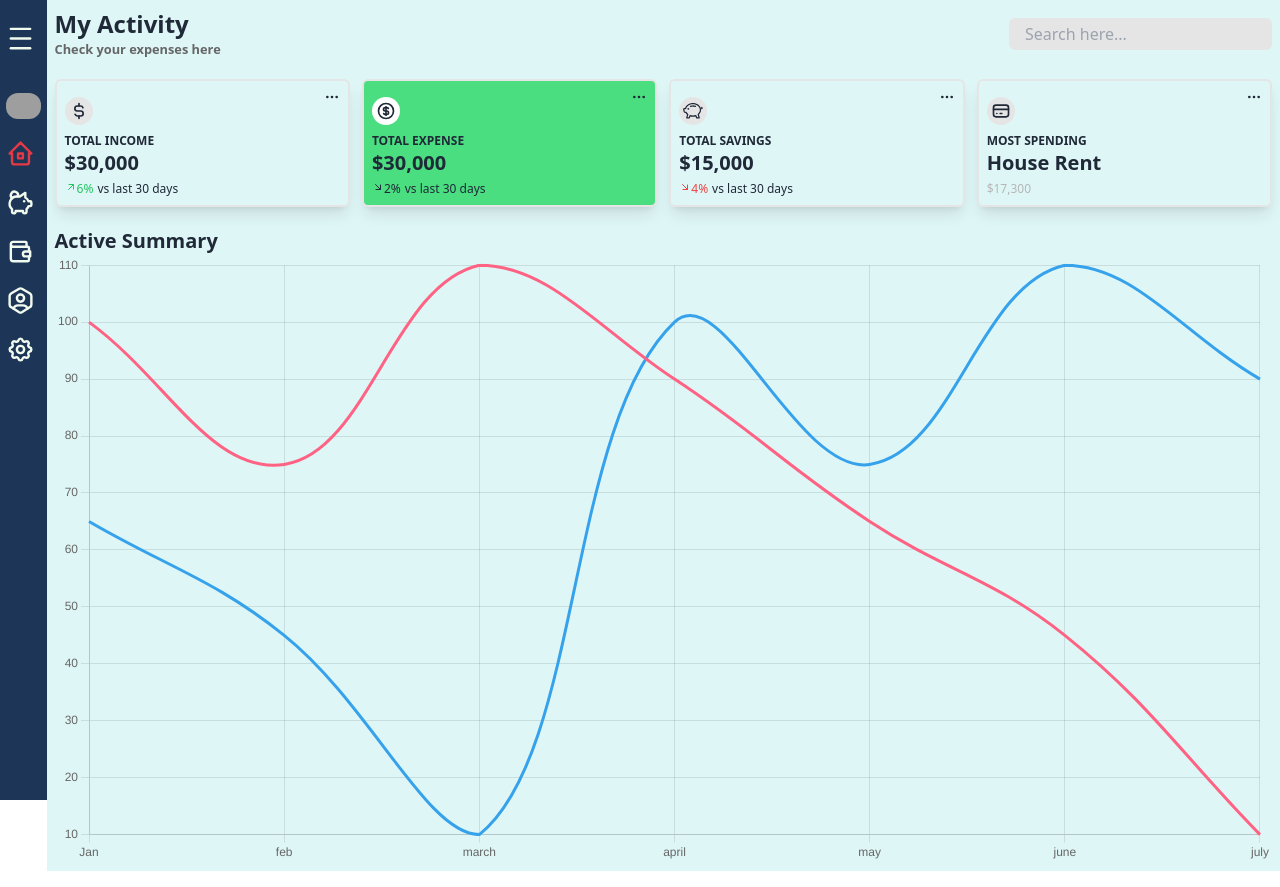
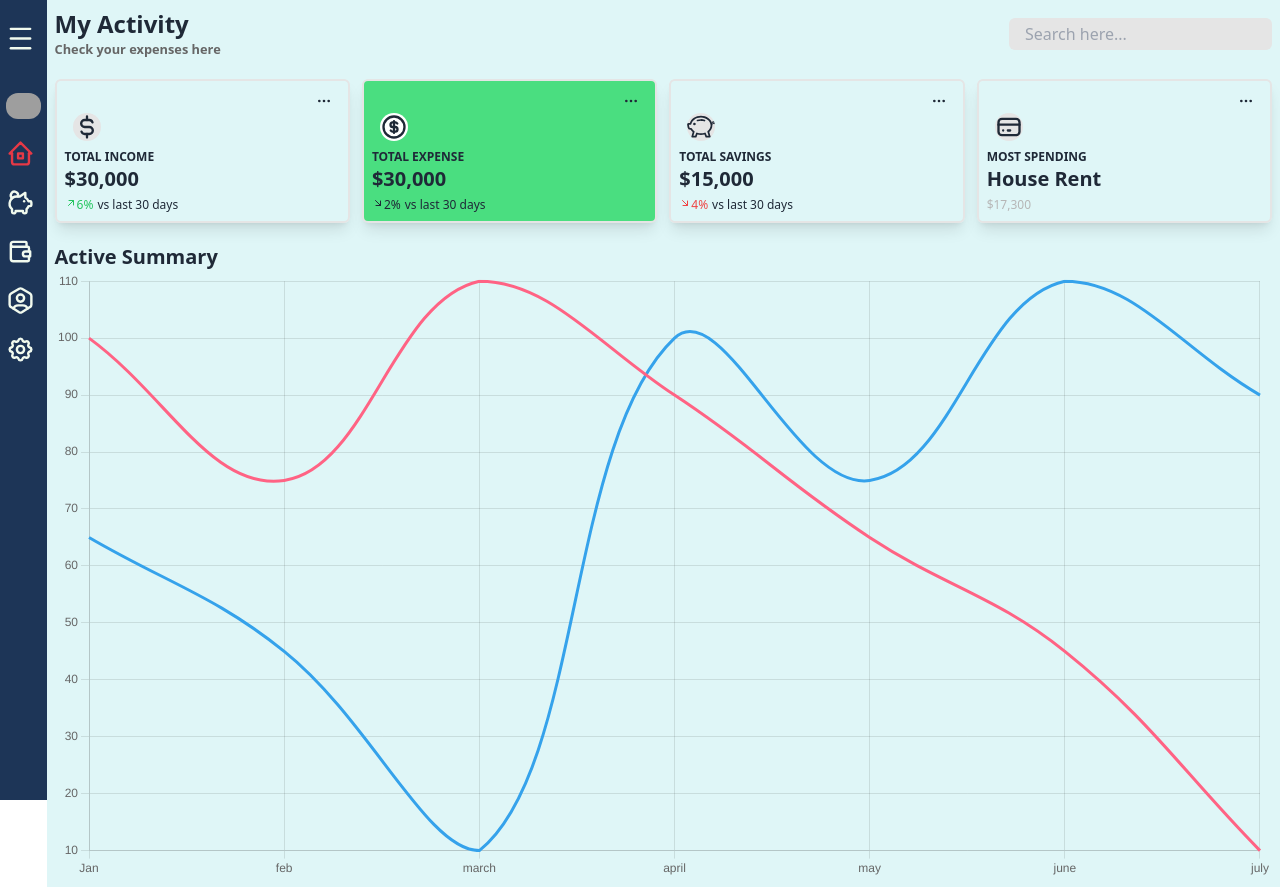
Before and after one commit to basus942/ExpenseTracker, a Next.js app: page /dashboard in a window 1280 px wide. Built offline with nearby package versions, Linux system fonts and the light colour scheme; grey boxes are pictures that could not be loaded.

Commit message:
added animation on hover

```diff
--- a/src/app/components/card.jsx
+++ b/src/app/components/card.jsx
@@ -1,8 +1,14 @@
+import { TbDots } from "react-icons/tb";
+
 const Card = ({ children, className }) => {
   return (
     <div
-      className={`shadow-lg border-2 border-grey-100 p-2 rounded-md flex flex-col justify-start mb-5 overflow-hidden  ${className} `}
+      className={`shadow-lg border-2 border-grey-100 p-2 rounded-md flex flex-col justify-start mb-5 overflow-hidden hover:scale-105 duration-200 cursor-pointer  ${className} `}
     >
+      <button className="self-end text-white px-2 py-1  rounded-md">
+        <TbDots />
+      </button>
+
       {children}
     </div>
   );
--- a/src/app/components/sidebar.jsx
+++ b/src/app/components/sidebar.jsx
@@ -87,7 +87,7 @@ const Sidebar = () => {
           {links.map((link, index) => (
             <Link
               key={index}
-              className={`flex link items-center hover:text-active-300 no-underline ${
+              className={`flex link items-center  hover:scale-105 no-underline ${
                 pathname === link.path ? "text-active-200" : ""
               }`}
               href={link.path}
--- a/src/app/dashboard/@financial_overview/page.jsx
+++ b/src/app/dashboard/@financial_overview/page.jsx
@@ -12,14 +12,11 @@ import { BsPiggyBank } from "react-icons/bs";
 
 const Financial_Overview = () => {
   return (
-    <div className="grid grid-cols-1 xs:grid-cols-2 sm:grid-cols-4 gap-1 md:gap-3">
+    <div className="grid grid-cols-1 xs:grid-cols-2 sm:grid-cols-4 gap-0 xs:gap-3">
       <Card>
-        <div className="flex justify-between ">
-          <span className="bg-grey-100 rounded-full  w-7 h-7  flex items-center justify-center my-2">
-            <TbCurrencyDollar size={20} />
-          </span>
-          <TbDots />
-        </div>
+        <span className="bg-grey-100 rounded-full  w-7 h-7  flex items-center justify-center ml-2 mb-2">
+          <TbCurrencyDollar size={30} />
+        </span>
 
         <text className="uppercase text-xs font-semibold"> Total Income</text>
 
@@ -32,12 +29,9 @@ const Financial_Overview = () => {
         </text>
       </Card>
       <Card className="bg-green-400">
-        <div className="flex justify-between ">
-          <span className="bg-white rounded-full  w-7 h-7   flex items-center justify-center my-2">
-            <TbCoin size={20} />
-          </span>
-          <TbDots />
-        </div>
+        <span className="bg-white rounded-full  w-7 h-7   flex items-center justify-center ml-2 mb-2">
+          <TbCoin size={30} />
+        </span>
 
         <text className="uppercase text-xs font-semibold">Total Expense</text>
 
@@ -50,12 +44,9 @@ const Financial_Overview = () => {
         </text>
       </Card>
       <Card>
-        <div className="flex justify-between ">
-          <span className="bg-grey-100 rounded-full  w-7 h-7  flex items-center justify-center my-2">
-            <BsPiggyBank size={20} />
-          </span>
-          <TbDots />
-        </div>
+        <span className="bg-grey-100 rounded-full  w-7 h-7  flex items-center justify-center ml-2 mb-2">
+          <BsPiggyBank size={30} />
+        </span>
 
         <text className="uppercase text-xs font-semibold">Total Savings</text>
 
@@ -69,12 +60,9 @@ const Financial_Overview = () => {
         </text>
       </Card>
       <Card>
-        <div className="flex justify-between ">
-          <span className="bg-grey-100 rounded-full  w-7 h-7  flex items-center justify-center my-2">
-            <TbCreditCard size={20} />
-          </span>
-          <TbDots />
-        </div>
+        <span className="bg-grey-100 rounded-full  w-7 h-7  flex items-center justify-center ml-2 mb-2">
+          <TbCreditCard size={30} />
+        </span>
 
         <text className="uppercase text-xs font-semibold">Most Spending</text>
 
--- a/tailwind.config.js
+++ b/tailwind.config.js
@@ -6,7 +6,7 @@ module.exports = {
   ],
   theme: {
     screens: {
-      xs: "320px",
+      xs: "330px",
       sm: "640px",
       // => @media (min-width: 640px) { ... }
 
```
